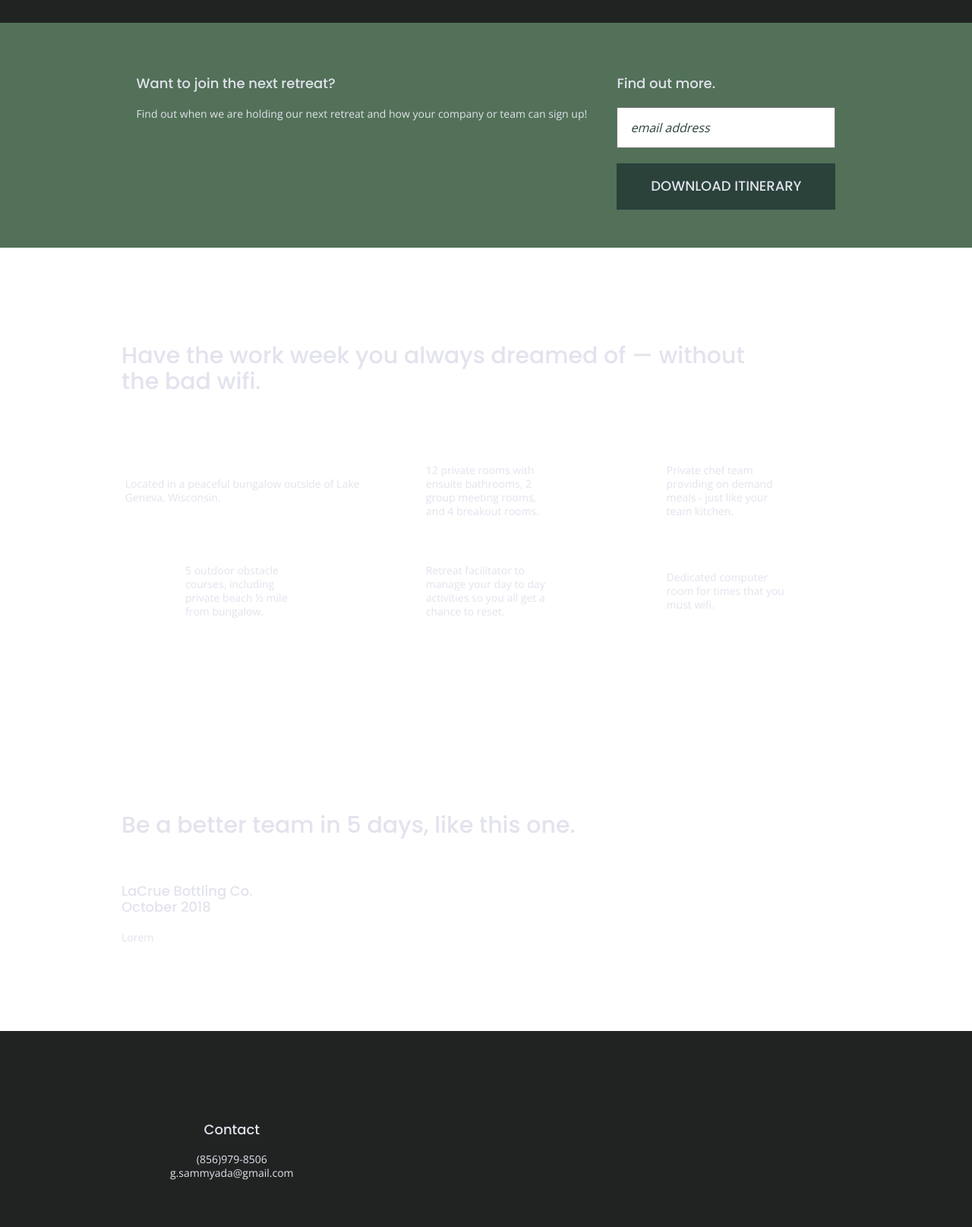
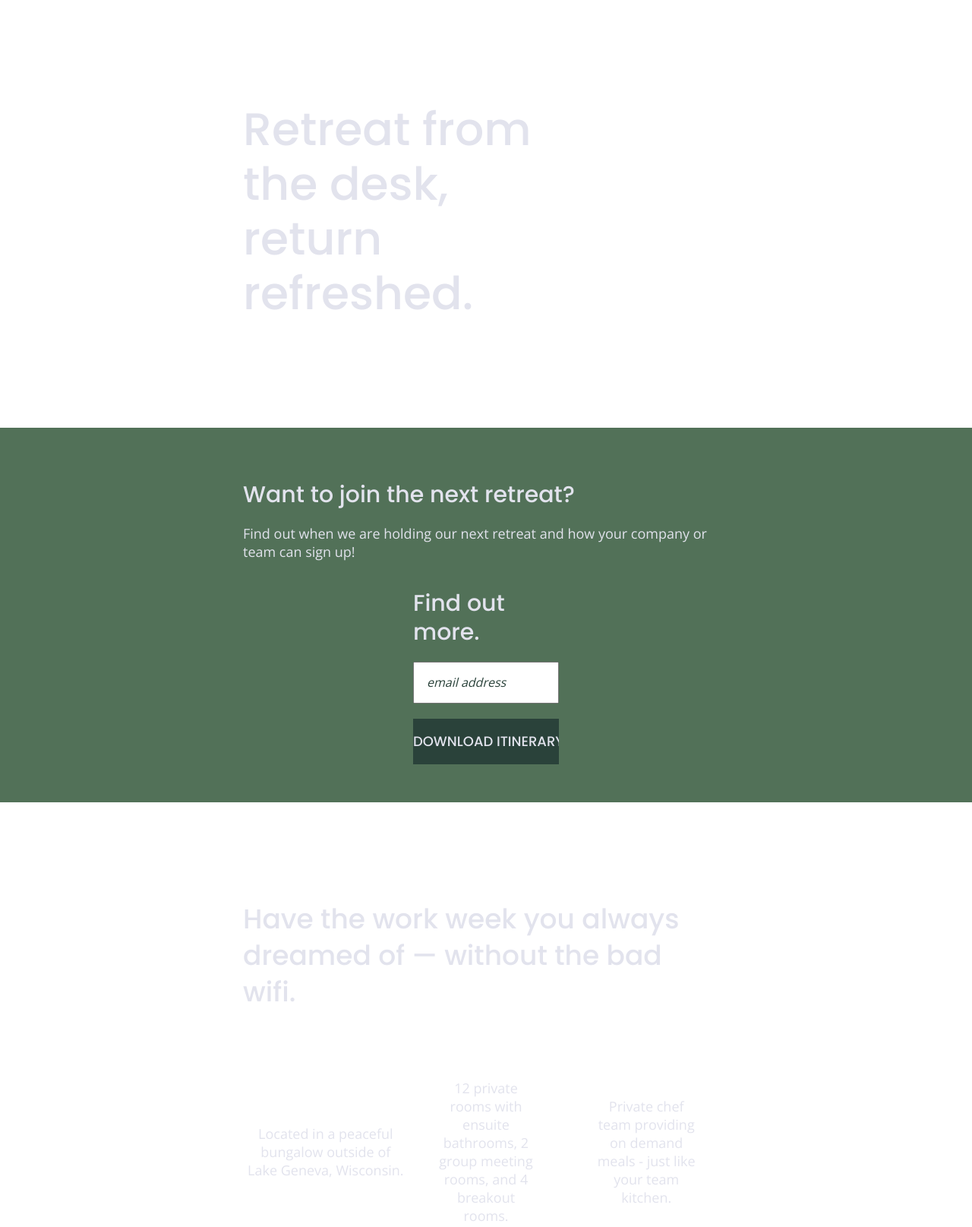
Before and after one commit to Sammyada/unplugged, a website built with Parcel: page index.html in a window 1280 px wide. Shown: the part 95-1710 px from the top of the page at 76% size. Built offline with nearby package versions, Linux system fonts and the light colour scheme.

```diff
--- a/css/main.css
+++ b/css/main.css
@@ -239,7 +239,7 @@
   flex-flow: row wrap;
 }
 
-hero-area h1 {
+.hero-area h1 {
   font-size: 2.25em;
   font-family: 'Poppins', Helvetica, Arial, Sansa-serif;
   font-weight: 500;
@@ -301,10 +301,12 @@
 }
 
 .features p {
+  text-align: center;
   margin: 0;
 }
 
 .reviews {
+  background-color: #2a423a;
   display: flex;
   justify-content: center;
   flex-flow: row wrap;
@@ -312,6 +314,7 @@
 
 .reviews h2 {
   margin-bottom: 40px;
+  line-height: 1;
 }
 
 .reviews h3 {
@@ -324,6 +327,7 @@
    ========================================================================== */
 
 .mission {
+  background-color: #527158;
   display: flex;
   justify-content: center;
   align-items: center;
@@ -331,6 +335,7 @@
 }
 
 .contact-section {
+  background-color: #2a423a;
   display: flex;
   justify-content: center;
   align-items: center;
@@ -346,6 +351,7 @@
    ========================================================================== */
 
 .faq {
+  background-color: #527158;
   display: flex;
   justify-content: center;
   align-items: center;
@@ -367,6 +373,11 @@
 .faq-content {
   margin-bottom: 50px;
 }
+
+.faq-content h4 {
+  line-height: 1.333;
+}
+
 /* ==========================================================================
    Helper classes
    ========================================================================== */
@@ -460,8 +471,18 @@
 
   /*General style*/
   .content-wrapper {
-    width: 640%;
+    width: 640px;
     margin: 100px 0;
+  }
+
+  h2 {
+    font-size: 2.25em;
+    line-height: 1.333;
+  }
+
+  h3 {
+    font-size: 1.5em;
+    line-height: 1.25;
   }
   /* Header */
     header {
@@ -472,6 +493,10 @@
     header .content-wrapper {
       width: 100%;
       justify-content: space-between;
+    }
+
+    header figure {
+      width: 30%;
     }
 
     header nav {
@@ -502,6 +527,10 @@
     }
 
     /* Features */
+
+    .features {
+      margin-bottom: 20px;
+    }
     .features article {
       display: flex;
       justify-content: center;
@@ -511,7 +540,7 @@
     }
 
     .features .features-item-description {
-      width: 50%;
+      width: 62%;
     }
 
     /* Reviews */
@@ -520,8 +549,17 @@
       justify-content: space-between;
     }
 
+    .reviews h2 {
+      width: 85%;
+    }
+
     .reviews article div {
       width: 49%;
+    }
+
+    .reviews h3 {
+      width: 75%;
+      margin: 0;
     }
 
     /* Footer */
@@ -530,14 +568,24 @@
       margin: 100px 0;
     }
 
-    .footer-content {
+    footer .footer-content {
       display: flex;
       justify-content: space-between;
       align-items: center;
+      flex-direction: row;
     }
 
     footer .contact {
       margin-bottom: 0;
+    }
+
+    footer h4 {
+      font-size: 1.5em;
+      margin-bottom: 40px;
+    }
+
+    footer p {
+      line-height: 1.285;
     }
 
     footer .copyright {
@@ -584,16 +632,42 @@
     .faq h2 {
       width: 100%;
     }
+
+    .faq h4,
+  .faq p {
+    font-size: .875em;
+    line-height: 1.125;
+  }
   }
 
 @media only screen and (min-width: 1200px){
   /*Desktop styles here*/
+
+  header {
+    padding: 15px 0;
+  }
+
   .content-wrapper {
     max-width: 960px;
   }
 
+  h2 {
+    font-size: 2.25em;
+  }
+
+  h3,
+  h4 {
+    font-size: 1.875em;
+  }
+
+  p {
+    font-size: 1.125em;
+    line-height: 1.333;
+  }
+
   /* Hero */
   .hero-area h1 {
+    font-size: 3.75em;
     width: 60%;
 }
 
@@ -607,6 +681,10 @@
     width: 30%;
   }
 
+  .form-description p {
+    font-size: 1.125em;
+  }
+
   /* Features */
 
   .features h2 {
@@ -618,8 +696,16 @@
   }
 
   /* Reviews */
+
+  .reviews h2 {
+    padding-bottom: 50px;
+  }
   .reviews article div {
     width: 42%;
+  }
+
+  footer h4 {
+    font-size: 1.875em;
   }
 
   /* ==========================================================================
@@ -629,6 +715,11 @@
   .mission h2,
   .contact-section .content-wrapper h2 {
       width: 95%;
+      font-size: 3em;
+  }
+
+  .contact-content h4 {
+    font-size: 1.875em;
   }
 
   /* ==========================================================================
@@ -636,6 +727,13 @@
   ========================================================================== */
   .faq h2 {
     width: 100%;
+    font-size: 3em;
+  }
+
+  .faq h4,
+  .faq p {
+    font-size: .875em;
+    line-height: 1.125;
   }
 }
 
--- a/index.html
+++ b/index.html
@@ -41,7 +41,10 @@
 
 <main>
 
-  <section>
+  <section class="hero-area">
+    <div class="content-wrapper">
+      <h1>Retreat from the desk, return refreshed.</h1>
+    </div>
   </section>
 
   <aside>
```
Also changed, not shown: img/omar-lopez-296944-unsplash.jpg (added), img/rawpixel-800820-unsplash1.jpg (added), img/unpluggedlogo.png (added), 1 other file.
